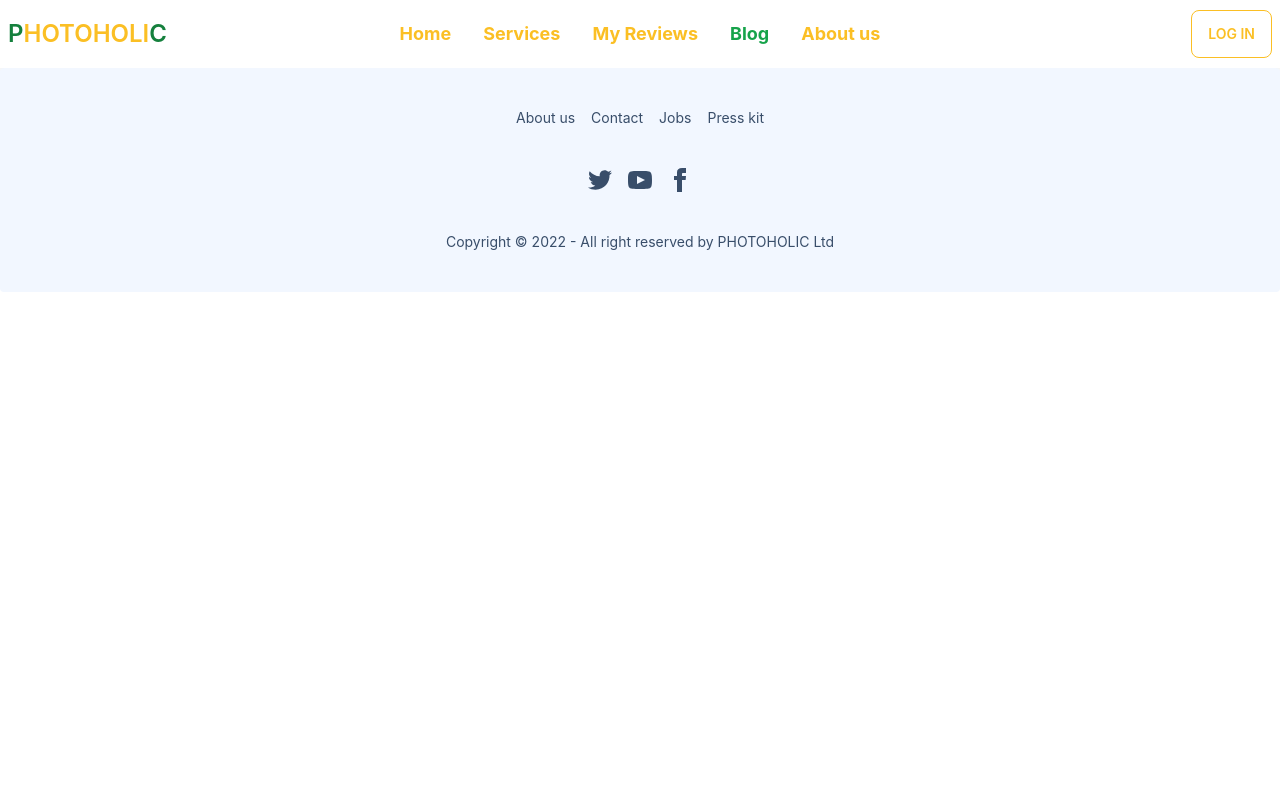
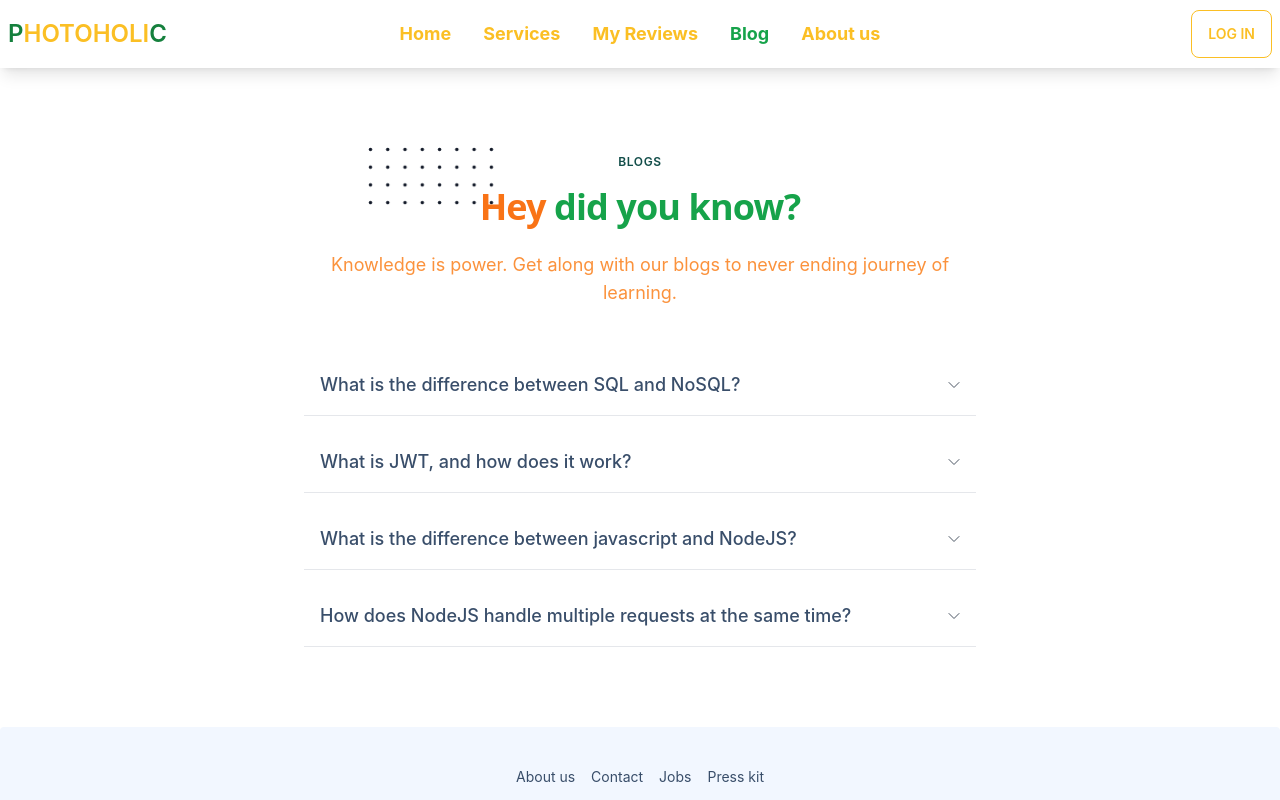
Before and after one commit to JubaStriker/photoholic-client, a React (Create React App) app: page /blog in a window 1280 px wide. Shown: the top 800 px of the page. Built offline with nearby package versions, Linux system fonts and the light colour scheme; no server answers.

Commit message:
blogs added

```diff
--- a/src/Pages/About.js
+++ b/src/Pages/About.js
@@ -4,10 +4,14 @@ const About = () => {
     return (
         <div className='bg-amber-300 pt-24 pb-24'>
             <h1 className='text-5xl font-semibold ml-9'>
-                Web developer
+                PHOTOHOLIC
 
 
             </h1>
+
+            <p className='text-5xl font-semibold ml-9'>
+
+            </p>
         </div>
     );
 };
--- a/src/Pages/Blog.js
+++ b/src/Pages/Blog.js
@@ -1,11 +1,105 @@
-import React from 'react';
+import React, { useState } from 'react';
 import useTitle from '../Hooks/useTitle';
 
-const Blog = () => {
+const Item = ({ title, children }) => {
+    const [isOpen, setIsOpen] = useState(false);
     useTitle('Blog')
     return (
-        <div>
+        <div className="border-b">
+            <button
+                type="button"
+                aria-label="Open item"
+                title="Open item"
+                className="flex items-center justify-between w-full p-4 focus:outline-none"
+                onClick={() => setIsOpen(!isOpen)}
+            >
+                <p className="text-lg font-medium">{title}</p>
+                <svg
+                    viewBox="0 0 24 24"
+                    className={`w-3 text-gray-600 transform transition-transform duration-200 ${isOpen ? 'rotate-180' : ''
+                        }`}
+                >
+                    <polyline
+                        fill="none"
+                        stroke="currentColor"
+                        strokeWidth="2"
+                        strokeLinecap="round"
+                        strokeMiterlimit="10"
+                        points="2,7 12,17 22,7"
+                        strokeLinejoin="round"
+                    />
+                </svg>
+            </button>
+            {isOpen && (
+                <div className="p-4 pt-0">
+                    <p className="text-gray-700">{children}</p>
+                </div>
+            )}
+        </div>
+    );
+};
 
+const Blog = () => {
+    return (
+        <div className=' '>
+            <div className="px-4 py-16 mx-auto sm:max-w-xl md:max-w-full lg:max-w-screen-xl md:px-24 lg:px-8 lg:py-20 ">
+                <div className="max-w-xl sm:mx-auto lg:max-w-2xl">
+                    <div className="max-w-xl mb-10 md:mx-auto sm:text-center lg:max-w-2xl md:mb-12">
+                        <div>
+                            <p className="inline-block px-3 py-px mb-4 text-xs font-semibold tracking-wider text-teal-900 uppercase rounded-full bg-teal-accent-400">
+                                Blogs
+                            </p>
+                        </div>
+                        <h2 className="max-w-lg mb-6 font-sans text-3xl font-bold leading-none tracking-tight text-gray-900 sm:text-4xl md:mx-auto">
+                            <span className="relative inline-block">
+                                <svg
+                                    viewBox="0 0 52 24"
+                                    fill="currentColor"
+                                    className="absolute top-0 left-0 z-0 hidden w-32 -mt-8 -ml-20 text-blue-gray-100 lg:w-32 lg:-ml-28 lg:-mt-10 sm:block"
+                                >
+                                    <defs>
+                                        <pattern
+                                            id="232db96b-4aa2-422f-9086-5a77996d1df1"
+                                            x="0"
+                                            y="0"
+                                            width=".135"
+                                            height=".30"
+                                        >
+                                            <circle cx="1" cy="1" r=".7" />
+                                        </pattern>
+                                    </defs>
+                                    <rect
+                                        fill="url(#232db96b-4aa2-422f-9086-5a77996d1df1)"
+                                        width="52"
+                                        height="24"
+                                    />
+                                </svg>
+                                <span className="relative text-orange-500">Hey</span>
+                            </span>{' '}
+                            <span className='text-green-600'>did you know?</span>
+                        </h2>
+                        <p className="text-base text-orange-400 md:text-lg ">
+                            Knowledge is power. Get along with our blogs to never ending journey of learning.
+                        </p>
+                    </div>
+                    <div className="space-y-4">
+                        <Item title="What is the difference between SQL and NoSQL?">
+                            <p className='text-lg text-green-600'>SQL is the programming language used to interface with relational databases. (Relational databases model data as records in rows and tables with logical links between them). NoSQL is a class of DBMs that are non-relational and generally do not use SQL.</p>
+                        </Item>
+                        <Item title="What is JWT, and how does it work?">
+                            <p className='text-lg text-green-600'>JSON Web Token (JWT) is an open standard (RFC 7519) that defines a compact and self-contained way for securely transmitting information between parties as a JSON object. This information can be verified and trusted because it is digitally signed.JWT, or JSON Web Token, is an open standard used to share security information between two parties — a client and a server.</p>
+                        </Item>
+                        <Item title="What is the difference between javascript and NodeJS?">
+                            <p className='text-lg text-green-600'>JavaScript is a simple programming language that can be used with any browser that has the JavaScript Engine installed. Node. js, on the other hand, is an interpreter or execution environment for the JavaScript programming language.</p>
+                        </Item>
+                        <Item title="How does NodeJS handle multiple requests at the same time?">
+                            <p className='text-lg text-green-600'>
+                                How NodeJS handle multiple client requests? NodeJS receives multiple client requests and places them into EventQueue. NodeJS is built with the concept of event-driven architecture. NodeJS has its own EventLoop which is an infinite loop that receives requests and processes them. They handle 40K requests per second having Node.</p>
+                        </Item>
+
+                    </div>
+                </div>
+            </div>
         </div>
     );
 };
```
